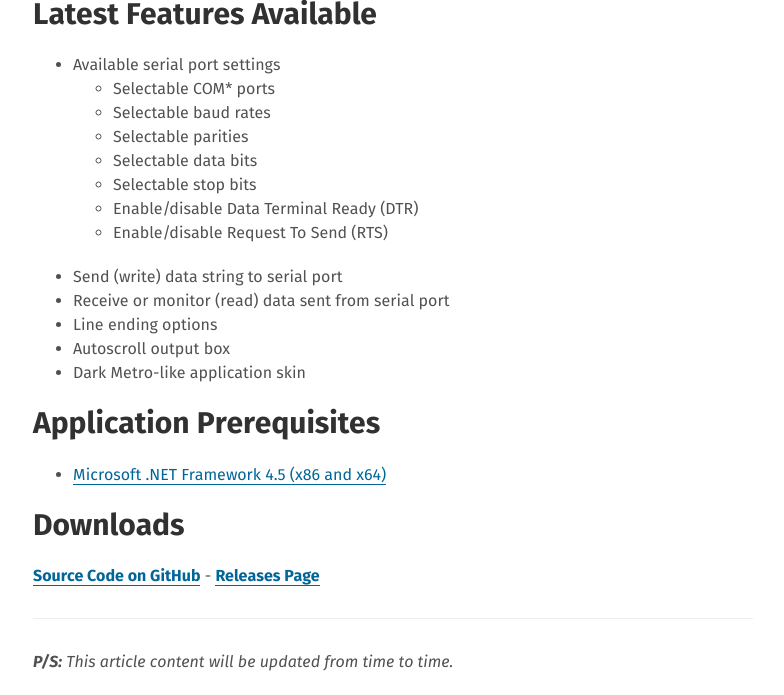
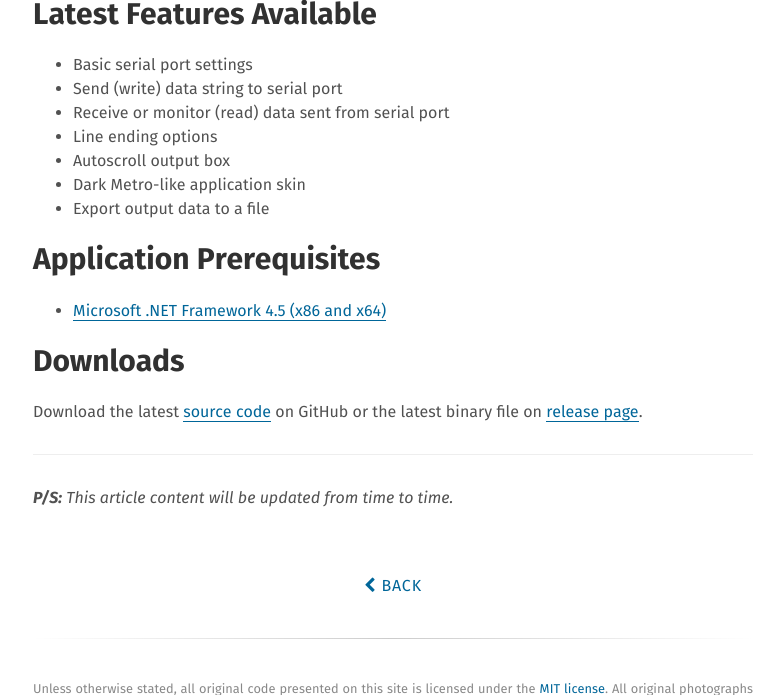
Before and after one commit to x-axis/heiswayi.github.io, a Jekyll site: the page built from _posts/2015-11-25-serialcomm-monitor-application.md, in a window 1280 px wide and 900 px high, scrolled down 650 px, cut to the strip 205-900 px from the top of the window. Shown: the whole strip, without its empty margins (247-1031 px from the left). Built offline with Jekyll 4.4.1, drawn with Linux system fonts in a browser that asks for light colours; nearby versions of some CDN libraries; Markdown is read by kramdown in place of the engine named in the settings.

Commit message:
Update entry

```diff
--- a/_posts/2015-11-25-serialcomm-monitor-application.md
+++ b/_posts/2015-11-25-serialcomm-monitor-application.md
@@ -9,23 +9,17 @@ keywords: serialcomm monitor, serialport, serial communication, wpf mvvm
 
 SerialComm Monitor v1 Screenshot
 
-![V1](http://i.imgur.com/FSliKIX.png)
+![V2](http://i.imgur.com/eSRqhDP.png)
 
 ## Latest Features Available
 
-- Available serial port settings
-  - Selectable COM* ports
-  - Selectable baud rates
-  - Selectable parities
-  - Selectable data bits
-  - Selectable stop bits
-  - Enable/disable Data Terminal Ready (DTR)
-  - Enable/disable Request To Send (RTS)
+- Basic serial port settings
 - Send (write) data string to serial port
 - Receive or monitor (read) data sent from serial port
 - Line ending options
 - Autoscroll output box
 - Dark Metro-like application skin
+- Export output data to a file
 
 ## Application Prerequisites
 
@@ -33,7 +27,7 @@ SerialComm Monitor v1 Screenshot
 
 ## Downloads
 
-[**Source Code on GitHub**](https://github.com/heiswayi/SerialComm) - [**Releases Page**](https://github.com/heiswayi/SerialComm/releases)
+Download the latest [source code](https://github.com/heiswayi/SerialComm) on GitHub or the latest binary file on [release page](https://github.com/heiswayi/SerialComm/releases).
 
 ---
 
```
